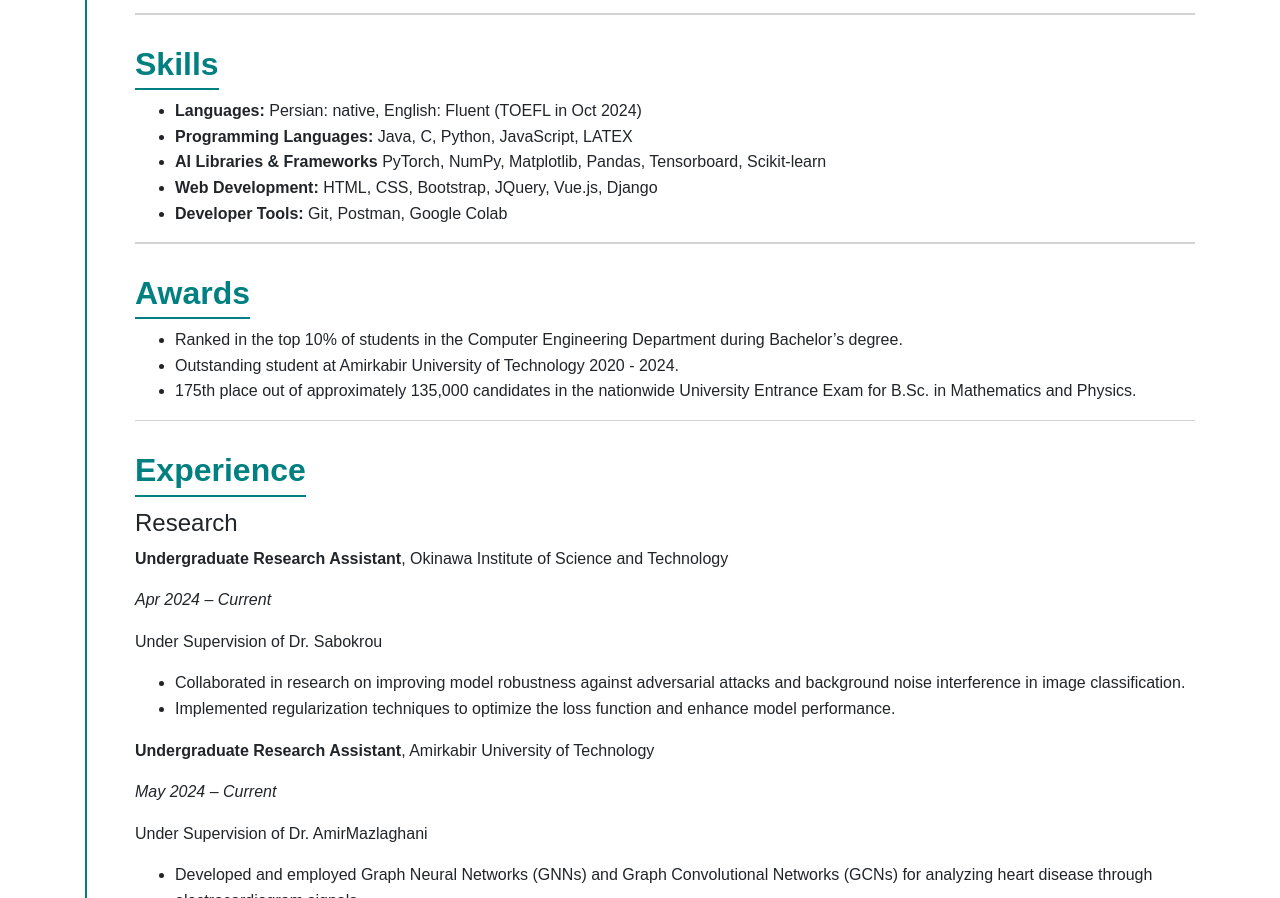
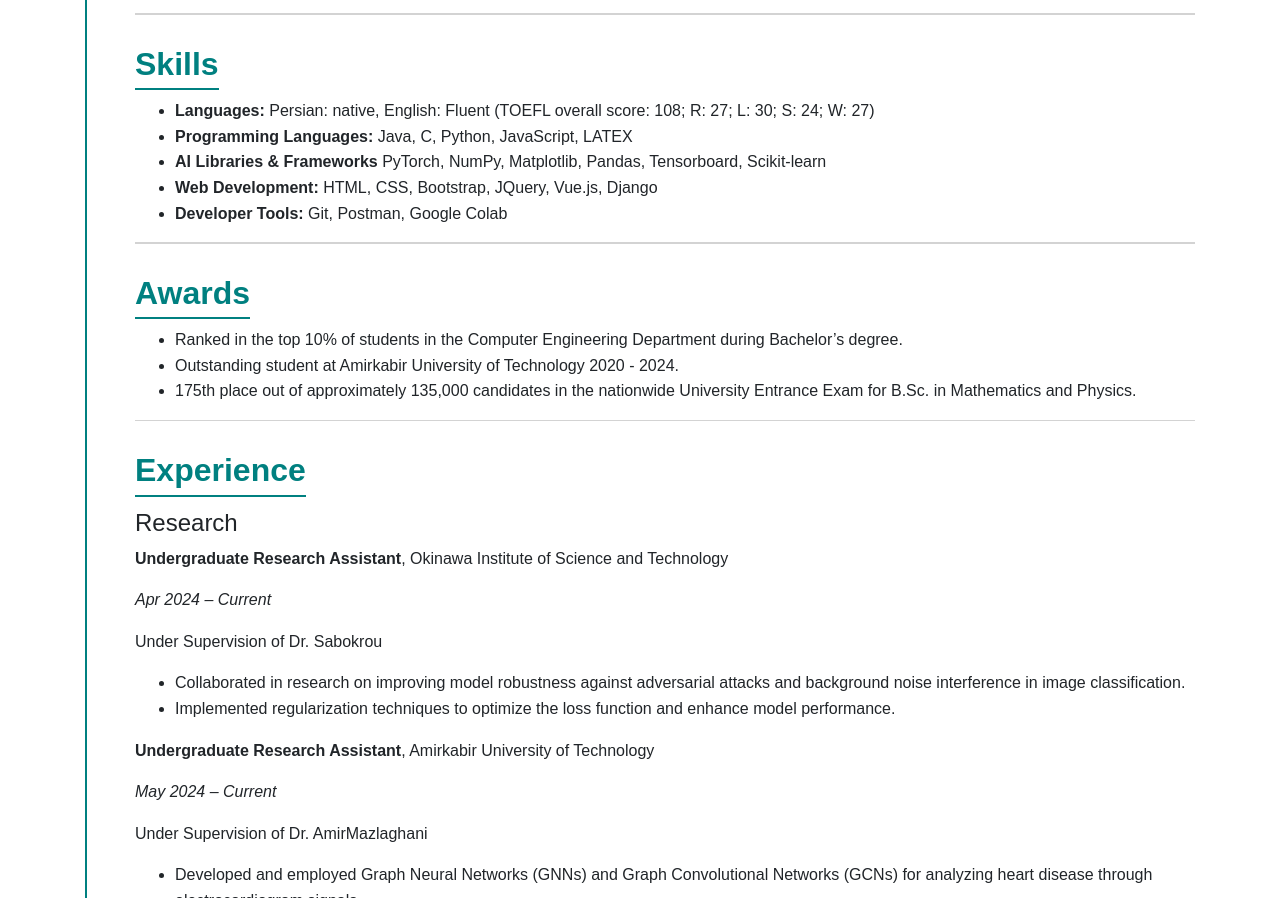
Before and after one commit to elahehale/Resume, a plain HTML site: page index.html in a window 1280 px wide. Shown: the part 888-1786 px from the top of the page. Drawn offline with nearby package versions, Linux system fonts and the light colour scheme.

Commit message:
Update TOEFL

```diff
--- a/index.html
+++ b/index.html
@@ -101,7 +101,7 @@
         <div class="skills">
             <h2 class="section-title">Skills</h2>
             <ul>
-                <li><strong>Languages:</strong> Persian: native, English: Fluent (TOEFL in Oct 2024)</li>
+                <li><strong>Languages:</strong> Persian: native, English: Fluent (TOEFL overall score: 108; R: 27; L: 30; S: 24; W: 27)</li>
                 <li><strong>Programming Languages:</strong> Java, C, Python, JavaScript, LATEX</li>
                 <li><strong>AI Libraries & Frameworks</strong> PyTorch, NumPy, Matplotlib, Pandas, Tensorboard, Scikit-learn</li>
                 <li><strong>Web Development:</strong> HTML, CSS, Bootstrap, JQuery, Vue.js, Django</li>
```
